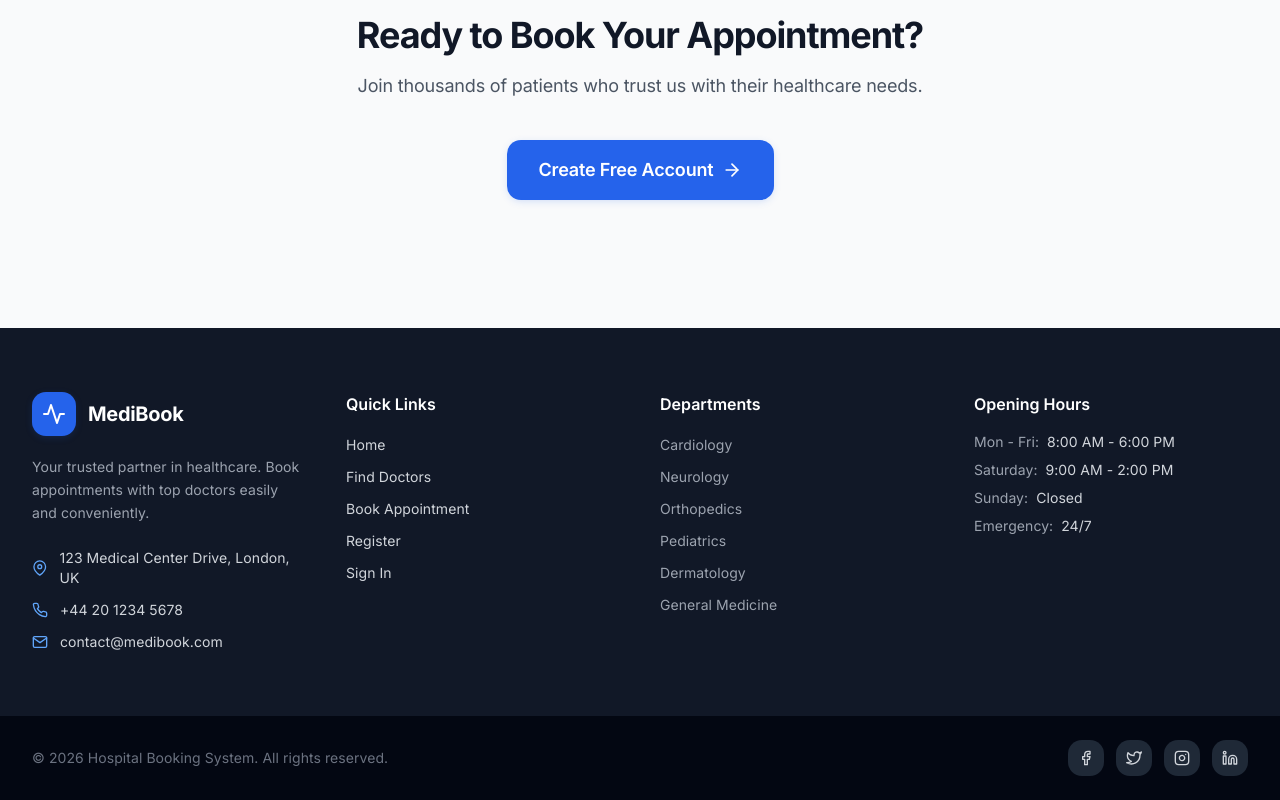
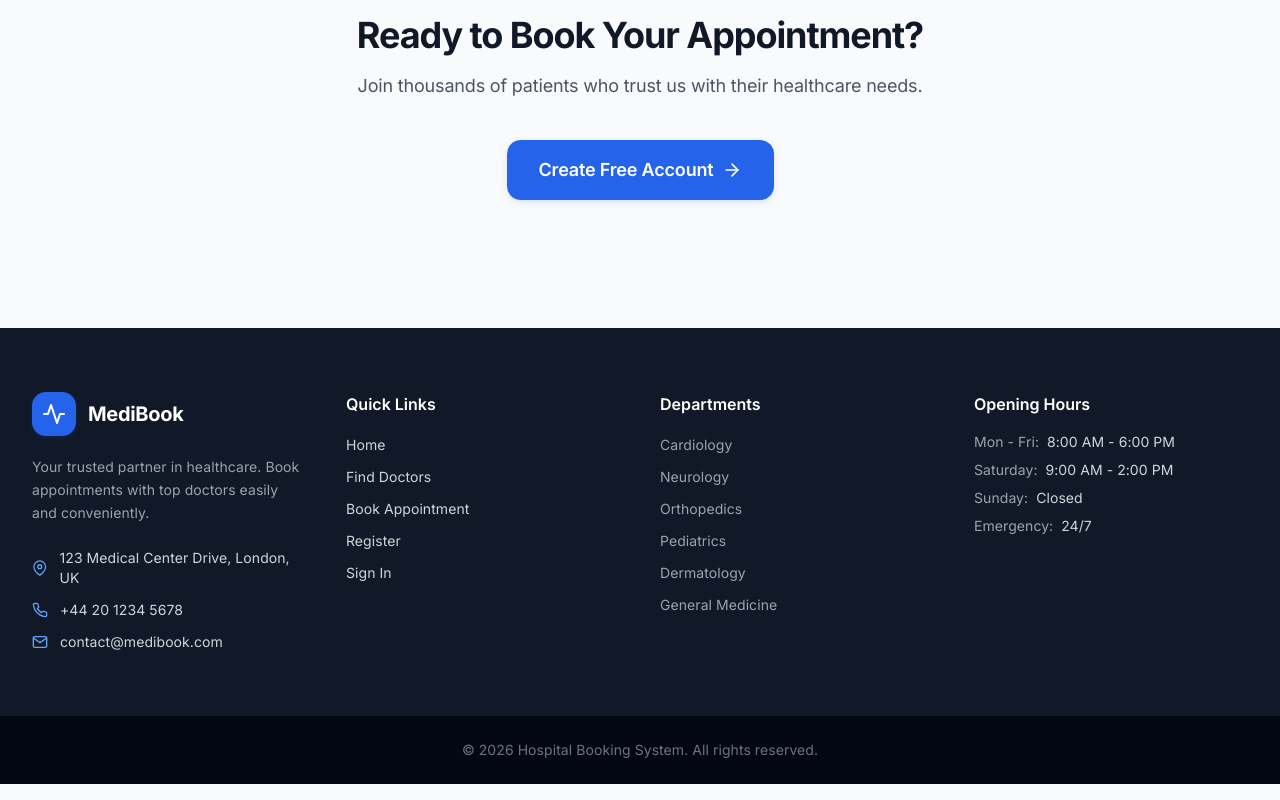
Before and after one commit to najm1011/fyp-hospital-booking, a React (Vite) app in the folder frontend/: page / in a window 1280 px wide. Shown: the part 1675-2475 px from the top of the page. Built offline with nearby package versions, Linux system fonts and the light colour scheme; no server answers.

Commit message:
removed socials emojis

```diff
--- a/frontend/src/components/layout/Footer.jsx
+++ b/frontend/src/components/layout/Footer.jsx
@@ -4,10 +4,6 @@ import {
   FiMail,
   FiPhone,
   FiMapPin,
-  FiFacebook,
-  FiTwitter,
-  FiInstagram,
-  FiLinkedin,
 } from 'react-icons/fi';
 
 const Footer = () => {
@@ -28,13 +24,6 @@ const Footer = () => {
     { name: 'Pediatrics' },
     { name: 'Dermatology' },
     { name: 'General Medicine' },
-  ];
-
-  const socialLinks = [
-    { name: 'Facebook', icon: FiFacebook, url: 'https://facebook.com' },
-    { name: 'Twitter', icon: FiTwitter, url: 'https://twitter.com' },
-    { name: 'Instagram', icon: FiInstagram, url: 'https://instagram.com' },
-    { name: 'LinkedIn', icon: FiLinkedin, url: 'https://linkedin.com' },
   ];
 
   return (
@@ -134,27 +123,10 @@ const Footer = () => {
       {/* Bottom Bar */}
       <div className="bg-gray-950 py-6">
         <div className="max-w-7xl mx-auto px-4 sm:px-6 lg:px-8">
-          <div className="flex flex-col md:flex-row md:items-center md:justify-between">
-            {/* Copyright */}
-            <p className="text-sm text-gray-500 mb-4 md:mb-0">
+          <div className="text-center">
+            <p className="text-sm text-gray-500">
               © {currentYear} Hospital Booking System. All rights reserved.
             </p>
-
-            {/* Social Links */}
-            <div className="flex items-center space-x-3">
-              {socialLinks.map((social) => (
-                <a
-                  key={social.name}
-                  href={social.url}
-                  target="_blank"
-                  rel="noopener noreferrer"
-                  className="p-2.5 bg-gray-800 rounded-xl hover:bg-primary-600 transition-all duration-200"
-                  aria-label={social.name}
-                >
-                  <social.icon className="h-4 w-4" />
-                </a>
-              ))}
-            </div>
           </div>
         </div>
       </div>
```
